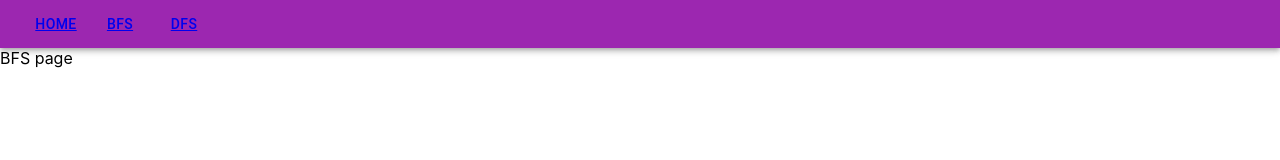
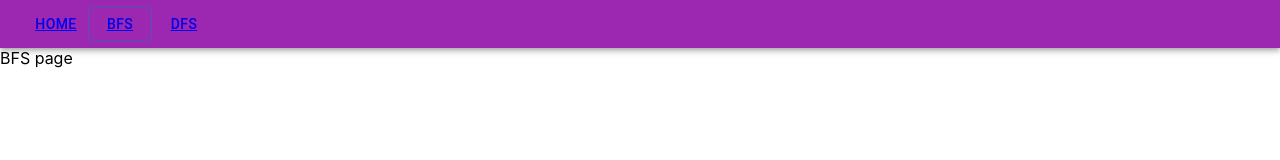
Before and after one commit to lwy123177/lwy123177.github.io, a React (Create React App) app: page /bfs in a window 1280 px wide. Shown: the top 160 px of the page. Built offline with nearby package versions, Linux system fonts and the light colour scheme.

Commit message:
Update nav bar to highlight current page

```diff
--- a/src/components/Navbar.tsx
+++ b/src/components/Navbar.tsx
@@ -1,17 +1,24 @@
 import { AppBar, Toolbar, Button } from "@mui/material";
-import { Link } from "react-router-dom";
+import { Link, useLocation } from "react-router-dom";
+import { useEffect, useState } from "react";
 
 const Navbar = () => {
+  const location = useLocation();
+  const [path, setPath] = useState<string>();
+  useEffect(() => {
+    setPath(location.pathname);
+  }, [location]);
+
   return (
     <AppBar position="static" color="secondary">
       <Toolbar variant="dense">
-        <Button color="primary">
+        <Button variant={path == "/" ? "outlined" : "text"}>
           <Link to="/">Home</Link>
         </Button>
-        <Button color="primary">
+        <Button variant={path == "/bfs" ? "outlined" : "text"}>
           <Link to="/bfs">BFS</Link>
         </Button>
-        <Button color="primary">
+        <Button variant={path == "/dfs" ? "outlined" : "text"}>
           <Link to="/dfs">DFS</Link>
         </Button>
       </Toolbar>
```
